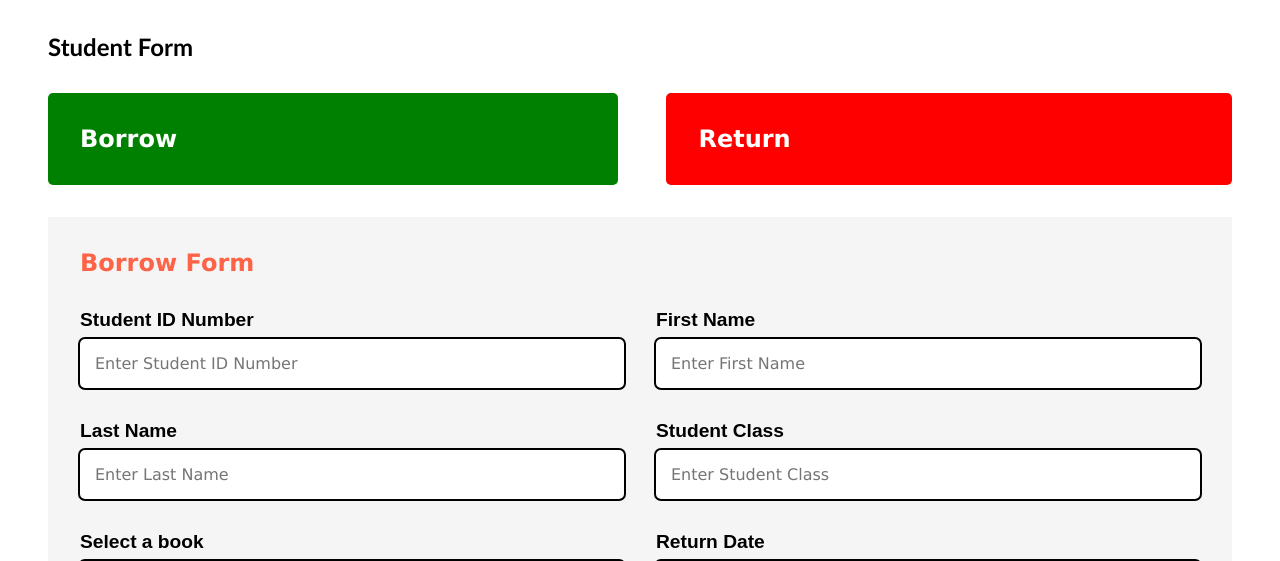
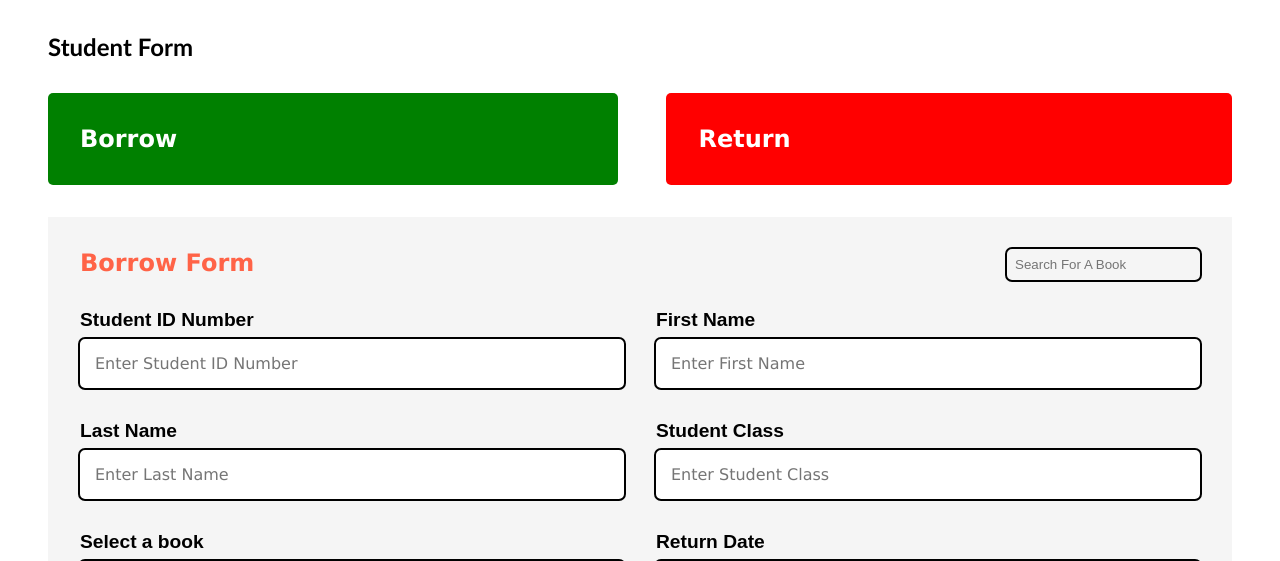
Before and after one commit to kevokagwima/Library-Management-System, a Flask app: page /home in a window 1280 px wide, after a click on "Borrow". Shown: the part 72-633 px from the top of the page. Run offline with Flask 2, Linux system fonts and the light colour scheme; some libraries are stand-ins or nearby versions.

Commit message:
Updated Files

```diff
--- a/application.py
+++ b/application.py
@@ -1,8 +1,7 @@
-from time import strftime
-from flask import Flask, render_template, request, redirect, url_for, flash, session
+from flask import Flask, render_template, request, redirect, url_for, flash, session, json
 from models import *
 import random, datetime
-from datetime import datetime
+from datetime import datetime, date
 
 app = Flask(__name__)
 app.config["SQLALCHEMY_DATABASE_URI"] = 'mssql://@KEVINKAGWIMA/library?driver=SQL SERVER'
@@ -101,10 +100,28 @@ def return_book(booking_id):
   booking = Bookings.query.get(booking_id)
   book = Books.query.filter_by(id=booking.book).first()
   book.quantity = book.quantity + 1
+  return_date = booking.return_date
+  todays_date = date.today()
   db.session.delete(booking)
   db.session.commit()
-  flash("Book returned successfully", category="success")
+  if return_date < todays_date:
+    diff = todays_date - return_date
+    fine = diff.days * 10
+    flash(f"Your book is overdue by {diff.days} days, you'll pay a fine of {fine} Kshs", category="danger")
+  else:
+    flash("Book returned successfully", category="success")
   return redirect(url_for('home'))
+
+# @app.route("/pay-fine", methods=["POST", "GET"])
+# def pay_fine():
+#   fine_payed = request.form.get("fine")
+#   difference = fine - fine_payed
+#   if difference == 0:
+#     flash(f"Your fine of Kshs {fine} has been cleared successfully", category="success")
+#   else:
+#     flash(f"Your fine of Kshs {fine} has been cleared partly. You are remaining with Kshs {difference}", category="danger")
+
+#   return redirect(url_for('home'))
 
 @app.route("/add-book", methods=["POST", "GET"])
 def add_book():
--- a/static/css/index.css
+++ b/static/css/index.css
@@ -47,6 +47,7 @@ nav {
   font-family: "Lucida Sans", "Lucida Sans Regular", "Lucida Grande",
     "Lucida Sans Unicode", Geneva, Verdana, sans-serif;
   color: tomato;
+  position: relative;
 }
 
 .content {
@@ -175,7 +176,8 @@ a {
   overflow: auto;
 }
 
-.modal {
+.modal,
+.modalz {
   position: absolute;
   inset: 0;
   z-index: 10;
@@ -192,7 +194,8 @@ a {
   padding: 0.5rem 1rem;
 }
 
-#close {
+#close,
+#closez {
   font-size: 2rem;
   text-align: right;
   color: red;
@@ -243,7 +246,11 @@ a {
     "Lucida Sans Unicode", Geneva, Verdana, sans-serif;
 }
 
-#search-book {
+#search-book,
+#search-for-book,
+#search-for-books,
+#search-for-bookz,
+#search-for-bookzz {
   position: absolute;
   right: 4rem;
   padding: 8px;
@@ -255,6 +262,13 @@ a {
   font-family: "Dancing Script", cursive;
   font-family: "Varela Round", sans-serif;
   text-transform: capitalize;
+}
+
+#search-for-book,
+#search-for-books,
+#search-for-bookz,
+#search-for-bookzz {
+  right: 0;
 }
 
 table {
--- a/static/js/index.js
+++ b/static/js/index.js
@@ -55,9 +55,48 @@ $(document).ready(function () {
   });
 });
 
+$(document).ready(function () {
+  $("#search-for-book").on("keyup", function () {
+    var value = $(this).val().toLowerCase();
+    $(".inputs #option").filter(function () {
+      $(this).toggle($(this).text().toLowerCase().indexOf(value) > -1);
+    });
+  });
+});
+
+$(document).ready(function () {
+  $("#search-for-books").on("keyup", function () {
+    var value = $(this).val().toLowerCase();
+    $(".inputz #options").filter(function () {
+      $(this).toggle($(this).text().toLowerCase().indexOf(value) > -1);
+    });
+  });
+});
+
+$(document).ready(function () {
+  $("#search-for-bookz").on("keyup", function () {
+    var value = $(this).val().toLowerCase();
+    $(".bookings .booking-item").filter(function () {
+      $(this).toggle($(this).text().toLowerCase().indexOf(value) > -1);
+    });
+  });
+});
+
+$(document).ready(function () {
+  $("#search-for-bookzz").on("keyup", function () {
+    var value = $(this).val().toLowerCase();
+    $(".bookings .booking-item").filter(function () {
+      $(this).toggle($(this).text().toLowerCase().indexOf(value) > -1);
+    });
+  });
+});
+
 const modal = document.querySelector(".modal");
 const close = document.querySelector("#close");
+const closez = document.querySelector("#closez");
 const modalbtn = document.querySelector("#modal");
+const overdue = document.querySelector(".overdue");
+const modalz = document.querySelector(".modalz");
 
 modalbtn.addEventListener("click", () => {
   modal.style.display = "flex";
@@ -66,3 +105,11 @@ modalbtn.addEventListener("click", () => {
 close.addEventListener("click", () => {
   modal.style.display = "none";
 });
+
+closez.addEventListener("click", () => {
+  modalz.style.display = "none";
+});
+
+overdue.addEventListener("click", () => {
+  modalz.style.display = "flex";
+});
--- a/templates/index.html
+++ b/templates/index.html
@@ -48,6 +48,22 @@
       </div>
     </div>
   </div>
+  <!-- <div class="modalz">
+    <div class="modal-content">
+      <div class="modal-header">
+        <p id="closez">&times;</p>
+      </div>
+      <div class="modal-body">
+        <form action="#" , method="post">
+          <div class="input">
+            <label for="">Fine Amount</label>
+            <input type="text" name="fine" id="" placeholder="Enter The Fine Amount" required>
+          </div>
+          <button type="submit">Pay Fine</button>
+        </form>
+      </div>
+    </div>
+  </div> -->
   {% with messages = get_flashed_messages(with_categories=true) %}
   {% if messages %}
   <div class="tops">
@@ -84,7 +100,10 @@
     </div>
     <div class="content">
       <div id="borrow-form" class="tabcontents">
-        <h4>Borrow Form</h4>
+        <h4>
+          Borrow Form
+          <input type="text" id="search-for-book" placeholder="Search for a book">
+        </h4>
         <form action="{{ url_for('add_student') }}" , method="post">
           <div class="input">
             <label for="">Student ID Number</label>
@@ -102,11 +121,11 @@
             <label for="">Student Class</label>
             <input required type="text" name="student_class" placeholder="Enter Student Class">
           </div>
-          <div class="input">
+          <div class="input inputs">
             <label for="">Select a book</label>
             <select required name="book" id="">
               {% for book in books %}
-              <option value="{{ book.id }}">{{ book.title }} by {{ book.author }}
+              <option id="option" value="{{ book.id }}">{{ book.title }} by {{ book.author }}
               </option>
               {% endfor %}
             </select>
@@ -119,7 +138,10 @@
         </form>
       </div>
       <div id="return-form" class="tabcontents">
-        <h4>Return Form</h4>
+        <h4>
+          Return Form
+          <input type="text" id="search-for-bookz" placeholder="Search for a booking">
+        </h4>
         <div class="bookings">
           {% for booking in bookings if booking.student %}
           <a href="{{ url_for('return_book', booking_id=booking.id) }}">
@@ -131,7 +153,7 @@
                 <p>Date to be returned - {{ booking.return_date }}</p>
                 <p>
                   {% for student in students if student.id == booking.student %}
-                  {{ student.first_name }} {{ student.last_name }}
+                  Borrower: {{ student.first_name }} {{ student.last_name }}
                   {% endfor %}
                 </p>
                 <p>
@@ -185,7 +207,10 @@
     </div>
     <div class="content">
       <div id="borrower-form" class="tabcontentz">
-        <h4>Borrow Form</h4>
+        <h4>
+          Borrow Form
+          <input type="text" id="search-for-books" placeholder="Search for a book">
+        </h4>
         <form action="{{ url_for('add_staff') }}" , method="post">
           <div class="input">
             <label for="">Staff ID Number</label>
@@ -207,11 +232,11 @@
             <label for="">Phone Number</label>
             <input required type="number" name="phone_number" placeholder="Enter Phone Number">
           </div>
-          <div class="input">
+          <div class="input inputz">
             <label for="">Select a book</label>
             <select required name="book" id="">
               {% for book in books %}
-              <option value="{{ book.id }}">{{ book.title }} by {{ book.author }}
+              <option id="options" value="{{ book.id }}">{{ book.title }} by {{ book.author }}
               </option>
               {% endfor %}
             </select>
@@ -224,7 +249,9 @@
         </form>
       </div>
       <div id="return-forms" class="tabcontentz">
-        <h4>Return Form</h4>
+        <h4>Return Form
+          <input type="text" id="search-for-bookzz" placeholder="Search for a staff booking">
+        </h4>
         <div class="bookings">
           {% for booking in bookings if booking.staff %}
           <a href="{{ url_for('return_book', booking_id=booking.id) }}">
@@ -253,6 +280,18 @@
   </div>
 
   <script src="{{ url_for('static', filename='js/index.js') }}"></script>
+  <script type="text/javascript" src="http://ajax.googleapis.com/ajax/libs/jquery/1.5/jquery.min.js"></script>
+  <script>
+    function sendData() {
+      const data = document.querySelector(".overdue")
+      $.ajax({
+        url: "/return-book/8",
+        type: "POST",
+        contentType: "application/json",
+        data: JSON.stringify(data.dataset.fine)
+      });
+    }
+  </script>
 </body>
 
 </html>
```
